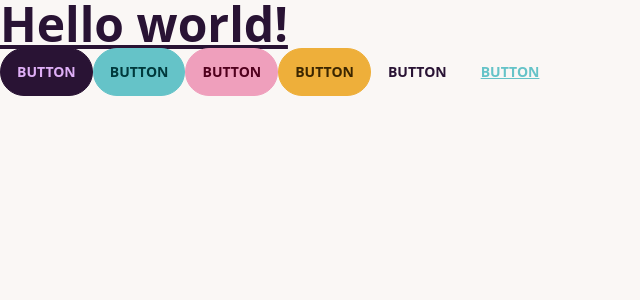
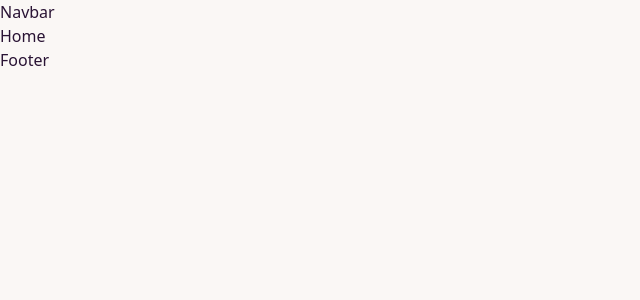
Before and after one commit to RaisulislamRimon/bdjobs-interview-project, a React (Vite) app: page / in a window 1280 px wide. Shown: the top 300 px of the page, without its empty margins (0-640 px from the left). Built offline with nearby package versions, Linux system fonts and the light colour scheme.

Commit message:
setup router

```diff
--- a/package.json
+++ b/package.json
@@ -11,7 +11,8 @@
   "dependencies": {
     "daisyui": "^2.51.5",
     "react": "^18.2.0",
-    "react-dom": "^18.2.0"
+    "react-dom": "^18.2.0",
+    "react-router-dom": "^6.10.0"
   },
   "devDependencies": {
     "@types/react": "^18.0.28",
--- a/src/App.jsx
+++ b/src/App.jsx
@@ -1,15 +1,11 @@
+import { RouterProvider } from "react-router-dom";
 import "./App.css";
+import router from "./Routes/Routes/Routes";
 
 function App() {
   return (
     <div>
-      <h1 className="text-5xl font-bold underline">Hello world!</h1>
-      <button className="btn">Button</button>
-      <button className="btn btn-primary">Button</button>
-      <button className="btn btn-secondary">Button</button>
-      <button className="btn btn-accent">Button</button>
-      <button className="btn btn-ghost">Button</button>
-      <button className="btn btn-link">Button</button>
+      <RouterProvider router={router} />
     </div>
   );
 }
--- /dev/null
+++ b/src/Layout/Main.jsx
@@ -0,0 +1,16 @@
+import React from "react";
+import { Outlet } from "react-router-dom";
+import Footer from "../Pages/Shared/Footer/Footer";
+import Navbar from "../Pages/Shared/Navbar/Navbar";
+
+const Main = () => {
+  return (
+    <div>
+      <Navbar />
+      <Outlet />
+      <Footer />
+    </div>
+  );
+};
+
+export default Main;
--- /dev/null
+++ b/src/Pages/Home/Home/Home.jsx
@@ -0,0 +1,11 @@
+import React from "react";
+
+const Home = () => {
+  return (
+    <div>
+      <h1>Home</h1>
+    </div>
+  );
+};
+
+export default Home;
--- /dev/null
+++ b/src/Pages/Shared/Footer/Footer.jsx
@@ -0,0 +1,11 @@
+import React from "react";
+
+const Footer = () => {
+  return (
+    <div>
+      <h1>Footer</h1>
+    </div>
+  );
+};
+
+export default Footer;
--- /dev/null
+++ b/src/Pages/Shared/Navbar/Navbar.jsx
@@ -0,0 +1,11 @@
+import React from "react";
+
+const Navbar = () => {
+  return (
+    <div>
+      <h1>Navbar</h1>
+    </div>
+  );
+};
+
+export default Navbar;
--- /dev/null
+++ b/src/Routes/Routes/Routes.jsx
@@ -0,0 +1,18 @@
+import { createBrowserRouter } from "react-router-dom";
+import Main from "../../Layout/Main";
+import Home from "../../Pages/Home/Home/Home";
+
+const router = createBrowserRouter([
+  {
+    path: "/",
+    element: <Main />,
+    children: [
+      {
+        path: "/",
+        element: <Home />,
+      },
+    ],
+  },
+]);
+
+export default router;
```
Also changed, not shown: 1 other file (tests, documents, lock files or other folders).
